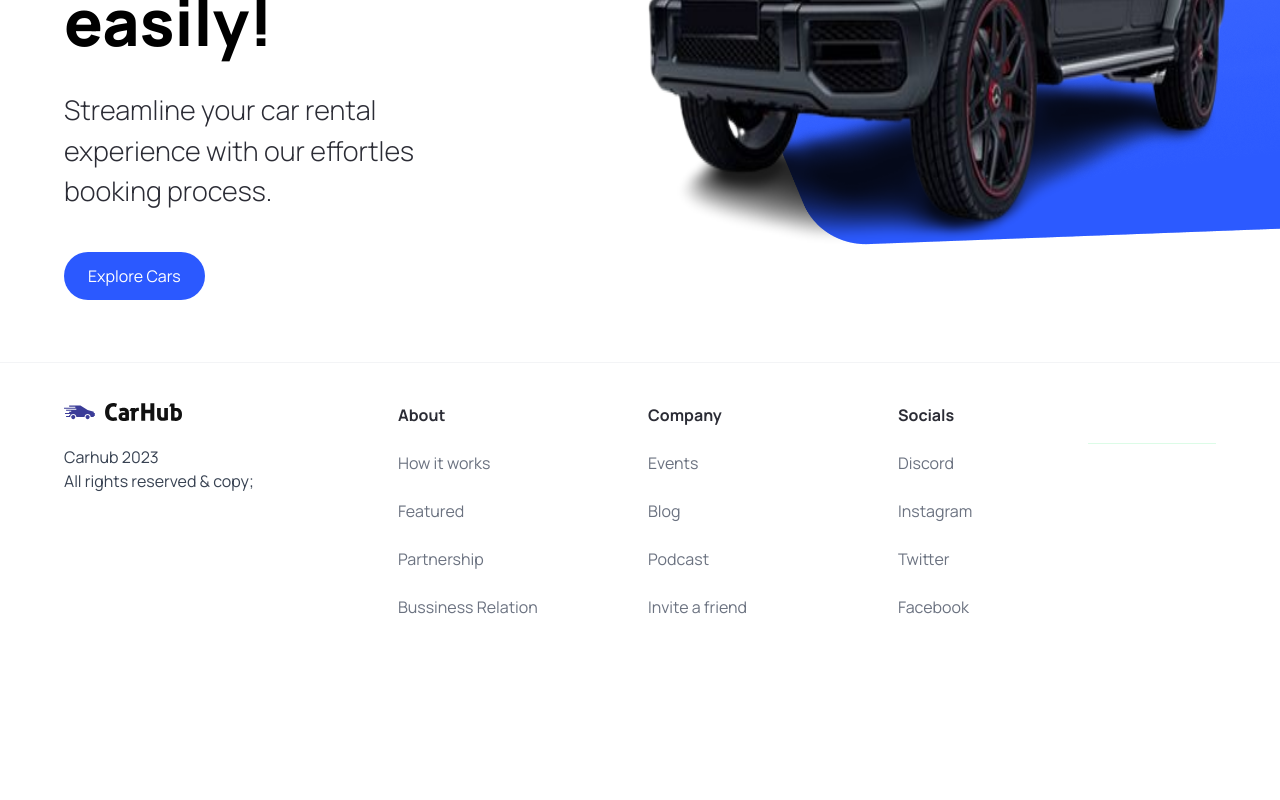
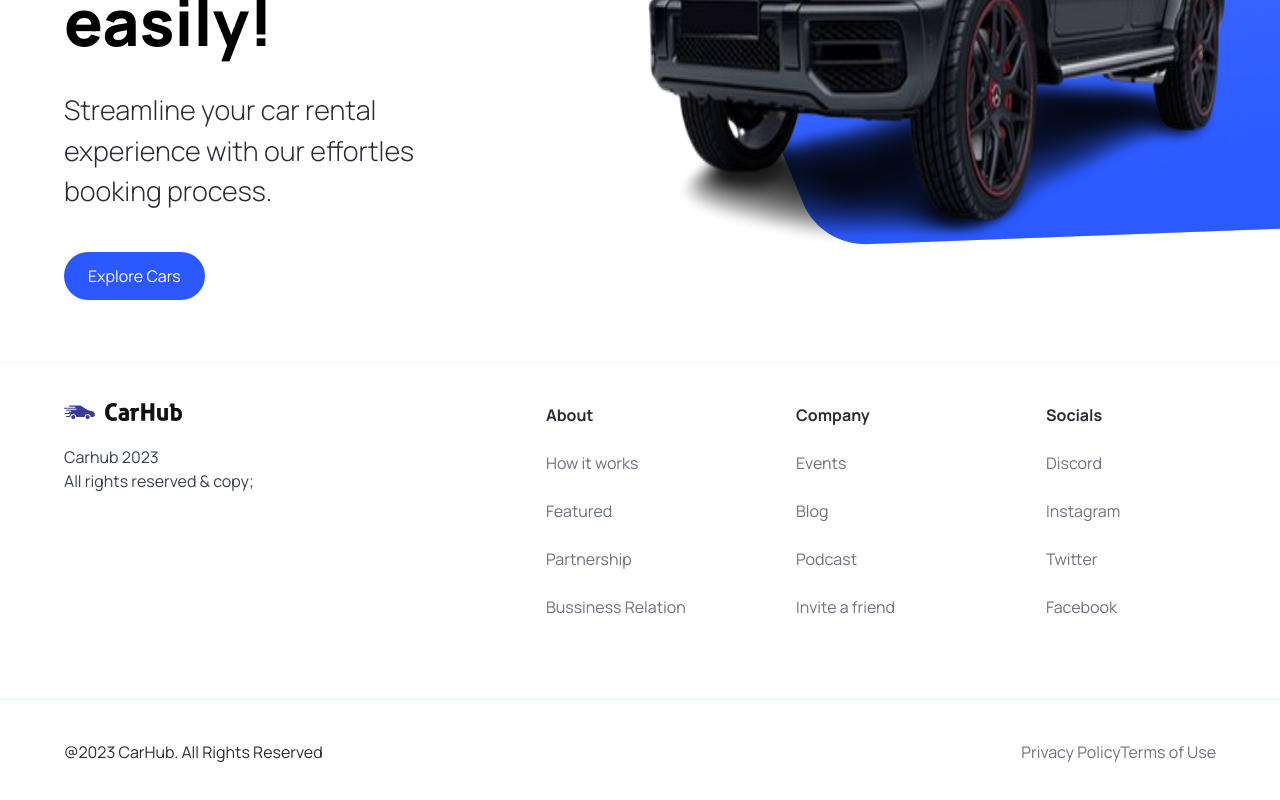
Before and after one commit to gaelambeu/E_commerce_2, a Next.js app in the folder front_end/: page / in a window 1280 px wide. Shown: the part 458-1258 px from the top of the page. Before the commit the page ends 1117 px from the top, so only its background shows below. Built offline with nearby package versions, Linux system fonts and the light colour scheme.

Commit message:
continue make footer

```diff
--- a/front_end/components/Footer.tsx
+++ b/front_end/components/Footer.tsx
@@ -27,13 +27,20 @@ const Footer = () => {
               </div>
             ))}
          </div>
-         <div className="flex justify-between items-center flex-wrap mt-10 border-t border-green-100 sm:px-16 px-6 py-10">
-           <div className="footer__copyrights-links">
-              <Link href="/" >
-              </Link>
-           </div>
-         </div>
-      </div>
+        </div>
+
+        <div className="flex justify-between items-center flex-wrap mt-10 border-t border-green-100 sm:px-16 px-6 py-10">
+          <p>@2023 CarHub. All Rights Reserved</p>
+          <div className="footer__copyrights-links">
+            <Link href="/" className="text-gray-500">
+              Privacy Policy
+            </Link>
+            <Link href="/" className="text-gray-500">
+              Terms of Use
+            </Link>
+          </div>
+        </div>
+
     </footer>
   )
 }
```
